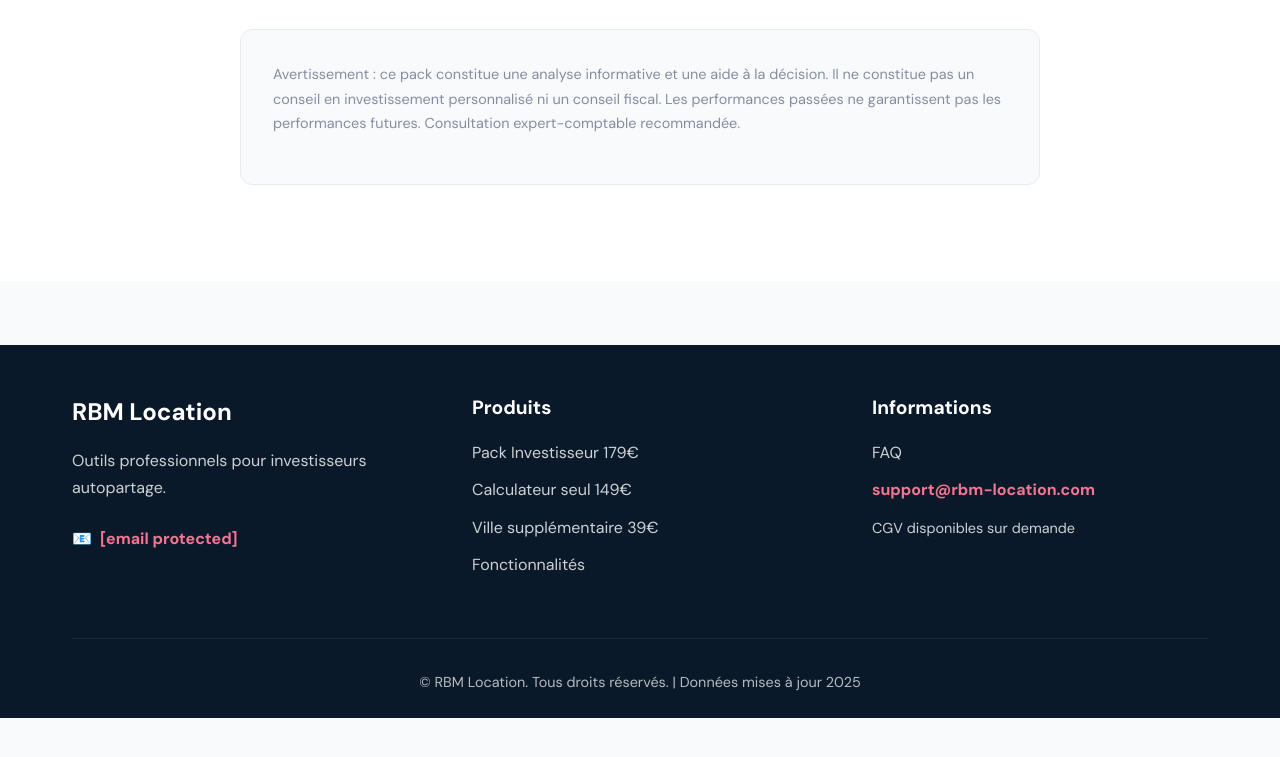
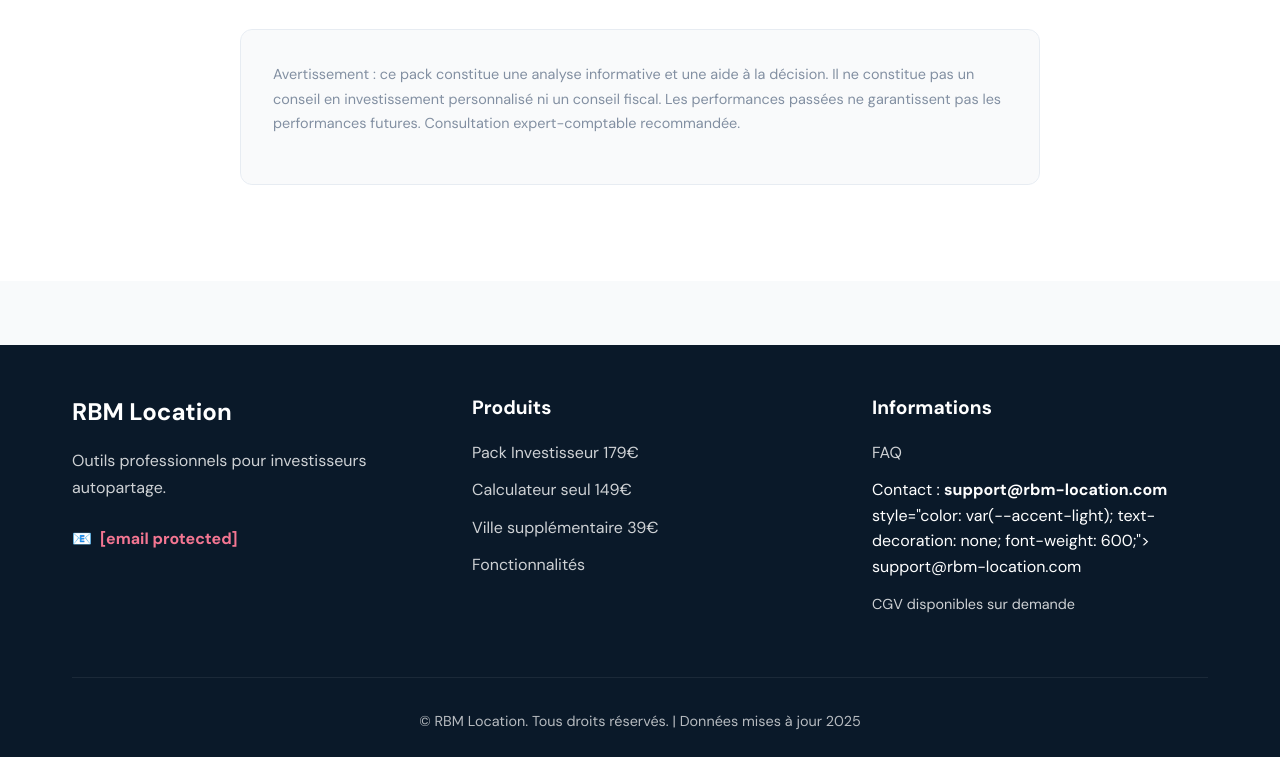
Before and after one commit to contact452/SITE-AUTOPARTAGE, a plain HTML site: page index.html in a window 1280 px wide. Shown: the part 8375-9132 px from the top of the page. Before the commit the page ends 9093 px from the top, so only its background shows below. Drawn offline with nearby package versions, Linux system fonts and the light colour scheme.

Commit message:
Update index.html

```diff
--- a/index.html
+++ b/index.html
@@ -1505,7 +1505,7 @@
                             </a>
                         </li>
                         <li style="margin-bottom: 0.75rem;">
-                            <a href="/cdn-cgi/l/support@rbm-location.com#6e0d01001a0f0d1a2e1c0c0302010d0f1a07010040081c" style="color: var(--accent-light); text-decoration: none; font-weight: 600;">
+                           <p>Contact : <strong>support@rbm-location.com</strong></p> style="color: var(--accent-light); text-decoration: none; font-weight: 600;">
                                 <span class="__cf_email__" data-cfemail="c3a0acadb7a2a0b783b1a1aeafaca0a2b7aaacadeda5b1">support@rbm-location.com</span>
                             </a>
                         </li>
```
